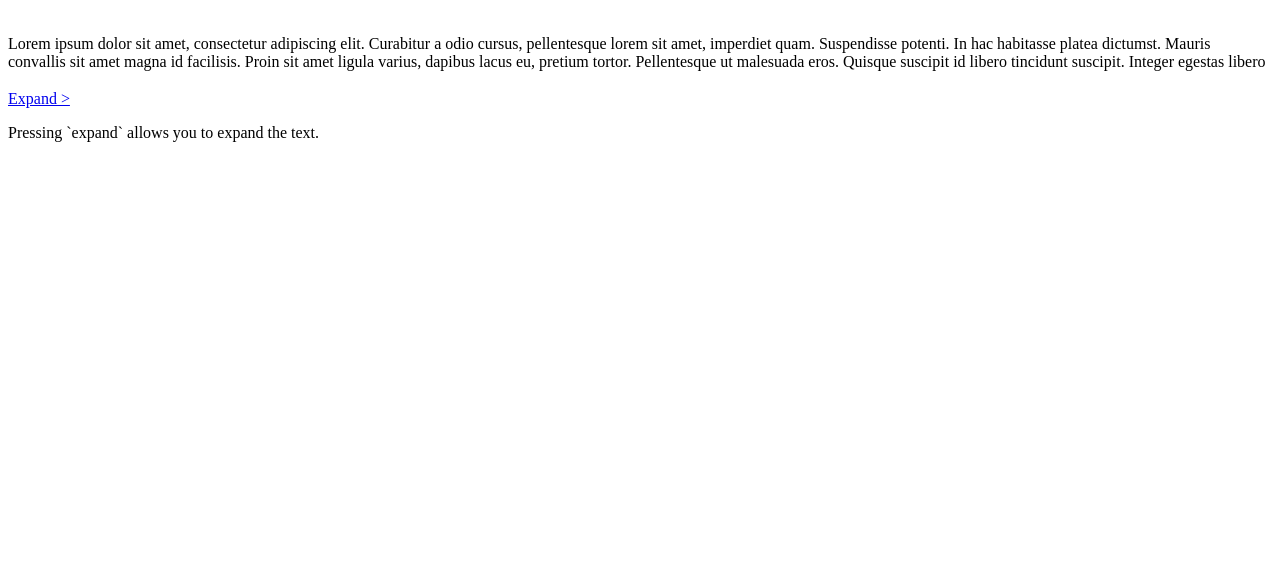
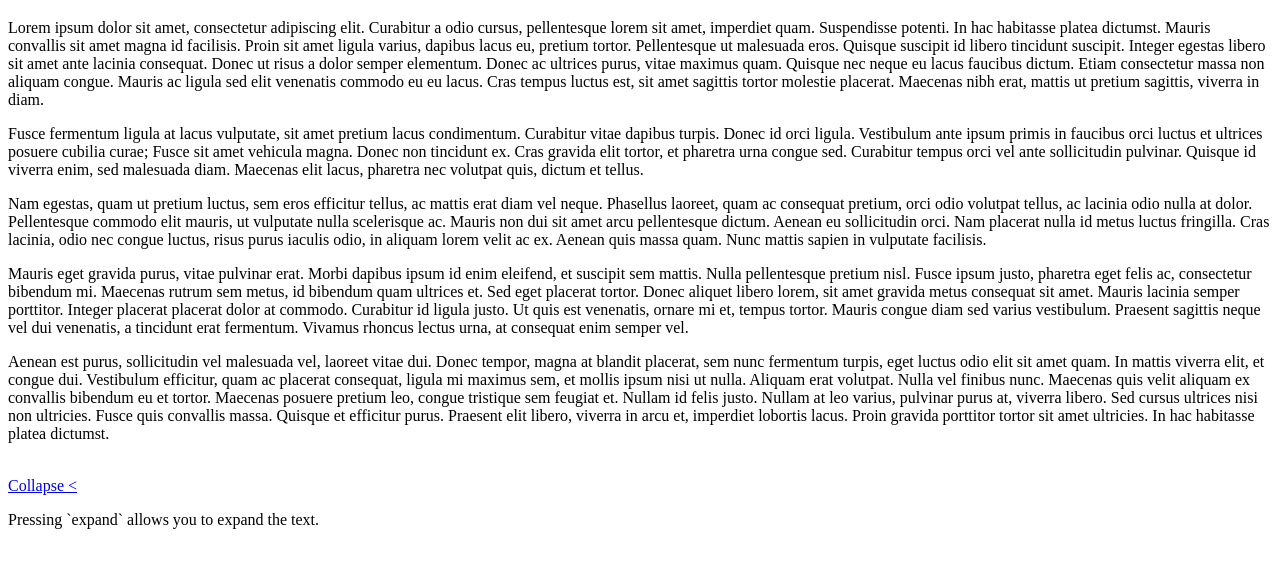
Before and after one commit to pauiglesias/jquery-expandable-content, a plain HTML site: page index.html in a window 1280 px wide. Shown: the part 61-628 px from the top of the page. Drawn offline with nearby package versions, Linux system fonts and the light colour scheme.

Commit message:
Checks media queries except in expand behavior.

```diff
--- a/expandable.js
+++ b/expandable.js
@@ -3,25 +3,45 @@
 
 	$.fn.expandable = function(options) {
 
+		// Merge with defaults
 		const settings = $.extend({
-			expanded: !this.hasClass('expandable-source-collapsed'),
-			maxHeight: this.data('expandable-height') || '250px',
-			collapseDuration: this.data('expandable-collapse-duration') || '.35s',
-			collapseAnimation: this.data('expandable-collapse-animation') || 'ease-out',
-			expansionDuration: this.data('expandable-expansion-duration') || '2.50s',
-			expansionAnimation: this.data('expandable-expansion-animation') || 'ease-out'
+
+			// Behavior
+			expand				: this.hasClass('expandable-source-collapsed'),
+
+			// Height
+			maxHeight			: this.data('expandable-height') || '250px',
+
+			// Animations
+			collapseDuration	: this.data('expandable-collapse-duration')   || '.25s',
+			collapseAnimation	: this.data('expandable-collapse-animation')  || 'ease-out',
+			expansionDuration	: this.data('expandable-expansion-duration')  || '.50s',
+			expansionAnimation	: this.data('expandable-expansion-animation') || 'ease-out',
+
+			// Media restriction
+			mediaQuery			: this.data('expandable-media-query') || false,
+
 		}, options);
 
+		// Media query exception
+		if (!settings.expand && settings.mediaQuery && window.matchMedia) {
+			if (!window.matchMedia(settings.mediaQuery).matches) {
+				return this;
+			}
+		}
+
+		// Set default styles
+		this.css('height', 'auto');
+		this.css('overflow', 'hidden');
+
+		// Check source triggers
 		const id = $(this).data('expandable-id');
 		const $triggers = $('.expandable-trigger[data-expandable-target="' + id + '"]');
 
-		this.css('height', 'auto');
-		this.css('overflow', 'hidden');
-
 		// Collapse
-		if (settings.expanded) {
+		if (!settings.expand) {
+			this.css('transition', (settings.collapseDuration && settings.collapseAnimation) ? 'max-height ' + settings.collapseDuration + ' ' + settings.collapseAnimation : '');
 			this.css('max-height', settings.maxHeight);
-			this.css('transition', 'max-height ' + settings.collapseDuration + ' ' + settings.collapseAnimation);
 			this.addClass('expandable-source-collapsed').removeClass('expandable-source-expanded');
 			$triggers.each(function() {
 				$(this).addClass('expandable-trigger-collapsed').removeClass('expandable-trigger-expanded');
@@ -29,7 +49,7 @@
 
 		// Expand
 		} else {
-			this.css('transition', 'max-height ' + settings.expansionDuration + ' ' + settings.expansionAnimation);
+			this.css('transition', (settings.expansionDuration && settings.expansionAnimation) ? 'max-height ' + settings.expansionDuration + ' ' + settings.expansionAnimation : '');
 			this.css('max-height', this[0].scrollHeight + 'px');
 			this.removeClass('expandable-source-collapsed').addClass('expandable-source-expanded');
 			$triggers.each(function() {
@@ -37,6 +57,7 @@
 			});
 		}
 
+		// Done
 		return this;
     };
 
--- a/index.html
+++ b/index.html
@@ -4,9 +4,9 @@
 
 	<title>My page</title>
 
+	<meta name="viewport" content="width=device-width, initial-scale=1, minimum-scale=1">
+
 	<style>
-
-		.expandable-source { height: 300px; }
 
 		.expandable-trigger:not(.expandable-trigger-collapsed) .do-the-expand { display: none; }
 		.expandable-trigger.expandable-trigger-collapsed .do-the-collapse { display: none; }
@@ -18,7 +18,7 @@
 
 <h1>jQuery expandable plugin</h1>
 
-<div class="expandable-source" data-expandable-id="test" data-expandable-height="53px">
+<div class="expandable-source" data-expandable-id="test" data-expandable-height="53px" data-expandable-media-query="(max-width: 600px)">
 
 	<p>Lorem ipsum dolor sit amet, consectetur adipiscing elit. Curabitur a odio cursus, pellentesque lorem sit amet, imperdiet quam. Suspendisse potenti. In hac habitasse platea dictumst. Mauris convallis sit amet magna id facilisis. Proin sit amet ligula varius, dapibus lacus eu, pretium tortor. Pellentesque ut malesuada eros. Quisque suscipit id libero tincidunt suscipit. Integer egestas libero sit amet ante lacinia consequat. Donec ut risus a dolor semper elementum. Donec ac ultrices purus, vitae maximus quam. Quisque nec neque eu lacus faucibus dictum. Etiam consectetur massa non aliquam congue. Mauris ac ligula sed elit venenatis commodo eu eu lacus. Cras tempus luctus est, sit amet sagittis tortor molestie placerat. Maecenas nibh erat, mattis ut pretium sagittis, viverra in diam.</p>
 
```
